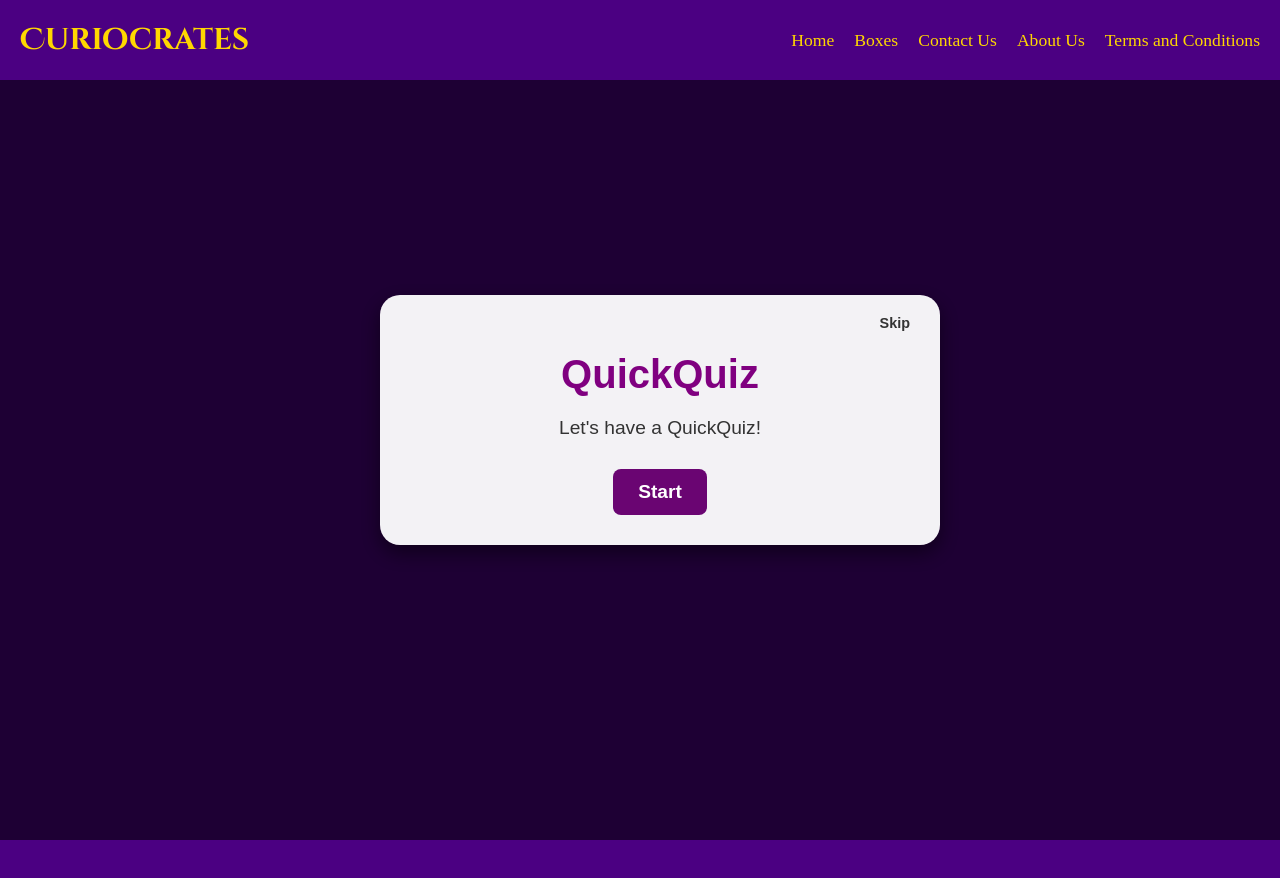
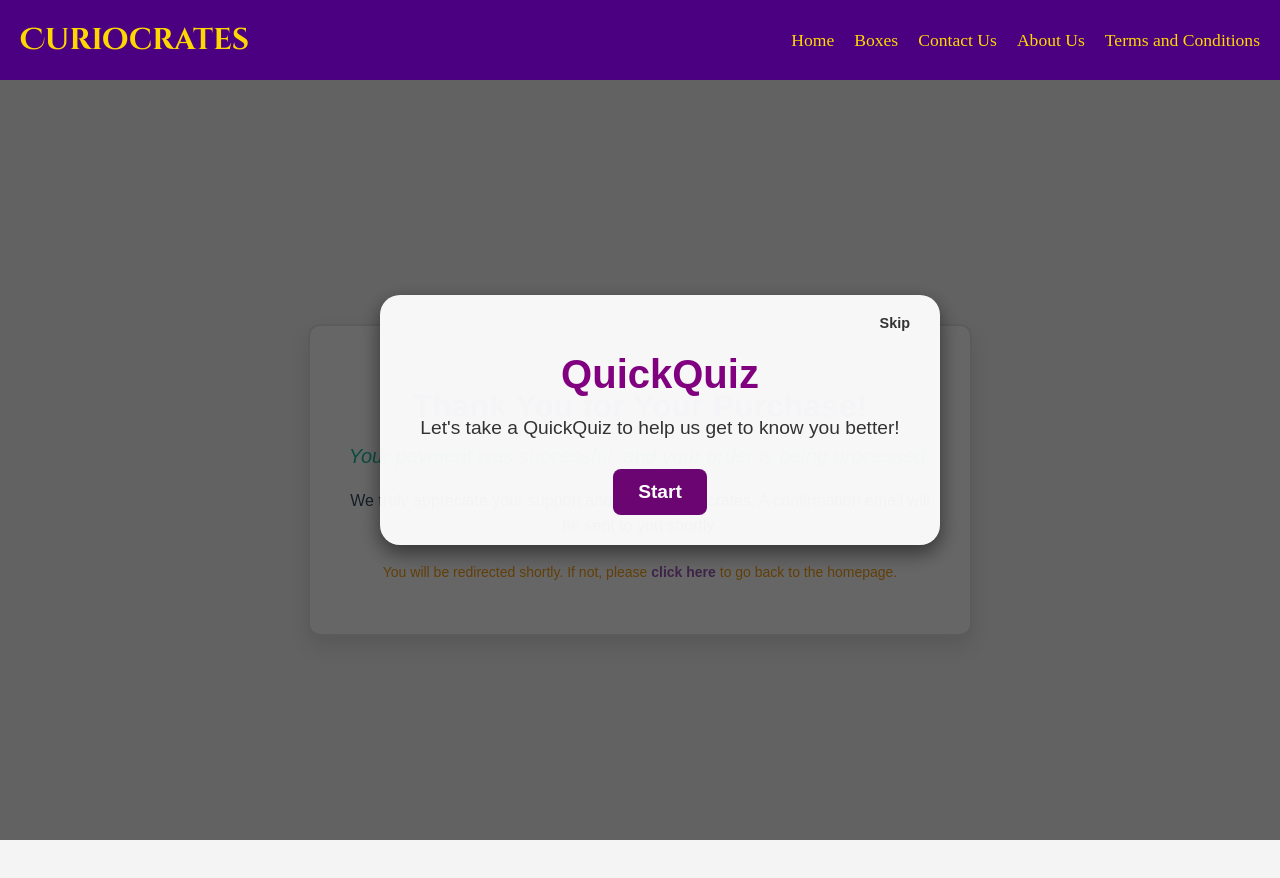
Before and after one commit to curiocreates/website, a React (Create React App) app: page /payment-success in a window 1280 px wide. Before the commit the page ends 800 px from the top, so only its background shows below. Built offline with nearby package versions, Linux system fonts and the light colour scheme.

Commit message:
payment forms updated

```diff
--- a/src/App.js
+++ b/src/App.js
@@ -10,6 +10,7 @@ import QuickQuiz from './Components/QuickQuiz'; // Quick Quiz component
 import TermsAndConditions from './Components/TermsAndConditions'; // Terms and Conditions page
 import { AppContainer } from './AppStyles';
 import AboutBox from './Components/AboutBox'; // AboutBox component for each box detail
+import PaymentSuccess from './Components/PaymentSuccess'; // Import the PaymentSuccess component
 
 // Array of boxes with details
 const boxes = [
@@ -148,6 +149,8 @@ function App() {
           <Route path="/Boxes" element={<BoxesSection boxes={boxes} />} />
           <Route path="/about" element={<AboutUs />} />
           <Route path="/terms" element={<TermsAndConditions />} />
+          {/* Payment Success Page */}
+          <Route path="/payment-success" element={<PaymentSuccess />} />
 
           {/* Dynamic AboutBox page for each box */}
           <Route path="/about-box/:title" element={<AboutBox boxes={boxes} />} />
--- a/src/Components/BoxCard.jsx
+++ b/src/Components/BoxCard.jsx
@@ -74,7 +74,7 @@ const DiscountedPrice = styled.div`
   font-family: 'Cinzel Decorative', serif;
 `;
 
-const Button = styled(Link)`
+const Button = styled.a`
   display: inline-block;
   background: #FFD700; /* Gold */
   color: #4B0082; /* Royal Purple */
@@ -127,11 +127,11 @@ const BoxContainer = styled(Box)`
 
 const BoxesSection = () => {
   const boxes = [
-    { img: treasureBox, title: "Treasure Chest Box", desc: "A chest full of surprises!", name: "Buy Now", price: "399 ₹", discountedPrice: "299 ₹", about: "know what's in it" ,click:'Click on the box to know more'},
-    { img: surpriseBox, title: "Ultimate Surprise Box", desc: "The ultimate thrill of mystery.", name: "Buy Now", price: "599 ₹", discountedPrice: "499 ₹", about: "know what's in it" ,click:'Click on the box to know more'},
-    { img: goldBox, title: "Gold Premium Box", desc: "Elegance meets mystery.", name: "Buy Now", price: "1199 ₹", discountedPrice: "999 ₹", about: "know what's in it" ,click:'Click on the box to know more'},
-    { img: customBox, title: "Exclusive Custom Box", desc: "Personalized just for you.", name: "Buy Now", price: "1799 ₹", discountedPrice: "1499 ₹", about: "know what's in it" ,click:'Click on the box to know more'},
-    { img: enigmaBox, title: "Premium Enigma Box", desc: "The enigma awaits.", name: "Buy Now", price: "3599 ₹", discountedPrice: "2999 ₹", about: "know what's in it",click:'Click on the box to know more' },
+    { img: treasureBox, title: "Treasure Chest Box", desc: "A chest full of surprises!", name: "Buy Now", price: "399 ₹", discountedPrice: "299 ₹", about: "click here to know more" ,click:'Click on the box to know more', externalLink: 'https://payments.cashfree.com/forms/treasure-chest-box'},
+    { img: surpriseBox, title: "Ultimate Surprise Box", desc: "The ultimate thrill of mystery.", name: "Buy Now", price: "599 ₹", discountedPrice: "499 ₹", about: "click here to know more" ,click:'Click on the box to know more', externalLink: 'https://payments.cashfree.com/forms/ultimate-surprise-box'},
+    { img: goldBox, title: "Gold Premium Box", desc: "Elegance meets mystery.", name: "Buy Now", price: "1199 ₹", discountedPrice: "999 ₹", about: "click here to know more" ,click:'Click on the box to know more', externalLink: 'https://payments.cashfree.com/forms/gold-premium-box'},
+    { img: customBox, title: "Exclusive Custom Box", desc: "Personalized just for you.", name: "Buy Now", price: "1799 ₹", discountedPrice: "1499 ₹", about: "click here to know more" ,click:'Click on the box to know more', externalLink: 'https://payments.cashfree.com/forms/exclusive-custom-box'},
+    { img: enigmaBox, title: "Premium Enigma Box", desc: "The enigma awaits.", name: "Buy Now", price: "3599 ₹", discountedPrice: "2999 ₹", about: "click here to know more",click:'Click on the box to know more', externalLink: 'https://payments.cashfree.com/forms/premium-enigma-box'},
   ];
 
   return (
@@ -150,10 +150,12 @@ const BoxesSection = () => {
             </PriceContainer>
             <HoverButton>
               <Link to={`/about-box/${box.title}`} style={{ color: "#4B0082", textDecoration: "none" }}>
-                Know What's in it?
+                click me to know more!
               </Link>
             </HoverButton>
-            <Button to="/ContactForm">{box.name}</Button><br />
+            <Button href={box.externalLink} target="_blank" rel="noopener noreferrer">
+              {box.name}
+            </Button><br />
           </BoxContainer>
         ))}
       </Grid>
--- /dev/null
+++ b/src/Components/PaymentSuccess.js
@@ -0,0 +1,85 @@
+import React, { useEffect } from 'react';
+import { useNavigate } from 'react-router-dom';
+
+const PaymentSuccess = () => {
+  const navigate = useNavigate();
+
+  // Redirect after 5 seconds to another page (e.g., Home or Profile)
+  useEffect(() => {
+    const timer = setTimeout(() => {
+      navigate('/Home'); // Redirect to the homepage or any other page after successful payment
+    }, 20000); // 20 seconds
+
+    return () => clearTimeout(timer);
+  }, [navigate]);
+
+  return (
+    <div style={styles.container}>
+      <div style={styles.messageContainer}>
+        <h1 style={styles.header}>Thank You for Your Purchase!</h1>
+        <p style={styles.subHeader}>
+          Your payment was successful, and your order is being processed.
+        </p>
+        <p style={styles.info}>
+          We truly appreciate your support and trust in Curiocrates. A confirmation email will be sent to you shortly.
+        </p>
+        <p style={styles.redirectMessage}>
+          You will be redirected shortly. If not, please{' '}
+          <a href="/" style={styles.link}>click here</a> to go back to the homepage.
+        </p>
+      </div>
+    </div>
+  );
+};
+
+const styles = {
+  container: {
+    display: 'flex',
+    justifyContent: 'center',
+    alignItems: 'center',
+    minHeight: '100vh',
+    backgroundColor: '#f4f4f4',
+    fontFamily: 'Arial, sans-serif',
+    padding: '0 20px',
+  },
+  messageContainer: {
+    backgroundColor: '#fff',
+    padding: '40px 30px',
+    borderRadius: '12px',
+    boxShadow: '0 10px 20px rgba(0, 0, 0, 0.1)',
+    textAlign: 'center',
+    maxWidth: '600px',
+    width: '100%',
+    border: '2px solid #e3e3e3',
+  },
+  header: {
+    fontSize: '32px',
+    color: '#9b59b6', // Purple color
+    fontWeight: 'bold',
+    marginBottom: '15px',
+  },
+  subHeader: {
+    fontSize: '20px',
+    color: '#1abc9c', // Turquoise color
+    fontStyle: 'italic',
+    marginBottom: '20px',
+  },
+  info: {
+    fontSize: '16px',
+    color: '#34495e', // Dark Gray
+    marginBottom: '25px',
+    lineHeight: '1.6',
+  },
+  redirectMessage: {
+    fontSize: '14px',
+    color: '#f39c12', // Gold color
+    marginTop: '20px',
+  },
+  link: {
+    color: '#9b59b6', // Purple color
+    textDecoration: 'none',
+    fontWeight: 'bold',
+  }
+};
+
+export default PaymentSuccess;
--- a/src/Components/QuickQuiz.jsx
+++ b/src/Components/QuickQuiz.jsx
@@ -1,6 +1,6 @@
 
 
-import React, { useState, useEffect } from 'react';
+import React, { useState} from 'react';
 import styled from 'styled-components';
 import emailjs from 'emailjs-com';
 
@@ -166,16 +166,12 @@ const QuickQuiz = ({ closeQuiz }) => {
   const [additionalQuestion, setAdditionalQuestion] = useState(null);
   const [showThankYou, setShowThankYou] = useState(false);
 
-  useEffect(() => {
-    const timer = setTimeout(() => setStep(0), 20000); // Show quiz after 20 seconds
-    return () => clearTimeout(timer); // Cleanup timer
-  }, []);
-
   const questions = [
     { question: 'What is your name?', type: 'text', key: 'name' },
     { question: 'What is your gender?', options: ['Male', 'Female', 'Other'], type: 'radio', key: 'gender' },
     { question: 'What is your age group?', options: ['Under 18', '18-24', '25-34', '35+'], type: 'radio', key: 'age' },
-    {
+    { question: 'What is your Profession?', options: ['Student', 'Working Professional', 'TFI Banisa'], type: 'radio', key: 'age' },
+    { question: 'What is your occasion', options: ['Birthday', 'Aniversary','Gifing someone', 'Just because of'], type: 'radio', key: 'age' },    {
       question: 'What are your top interests?',
       options: ['Tech', 'Fashion', 'Gaming', 'Anime', 'Beauty and Health Care', 'Grooming Essentials', 'Books'],
       type: 'checkbox',
@@ -216,16 +212,19 @@ const QuickQuiz = ({ closeQuiz }) => {
       .send(emailData.service_id, emailData.template_id, emailData.template_params, emailData.user_id)
       .then(() => {
         setShowThankYou(true);
+        setStep(-1); // Reset the step to hide the quiz form immediately after submission
       })
-      .catch((error) => console.error('Failed to send email:', error));
-  };
+      .catch((error) => {
+        console.error('Failed to send email:', error);
+        alert('Something went wrong! Please try again later.');
+      });  };
 
   if (showThankYou) {
     return (
       <QuizModal>
         <QuizContent>
           <Heading>Thank You!</Heading>
-          <StartMessage>Thank you for your response!</StartMessage>
+          <StartMessage>This will help us to know more about you!</StartMessage>
           <Button onClick={closeQuiz}>Close</Button>
         </QuizContent>
       </QuizModal>
@@ -238,7 +237,7 @@ const QuickQuiz = ({ closeQuiz }) => {
         <QuizContent>
           <Heading>QuickQuiz</Heading>
           <SkipButton onClick={closeQuiz}>Skip</SkipButton>
-          <StartMessage>Let's have a QuickQuiz!</StartMessage>
+          <StartMessage>Let's take a QuickQuiz to help us get to know you better!</StartMessage>
           <StartButton onClick={() => setStep(0)}>Start</StartButton>
         </QuizContent>
       </QuizModal>
```
